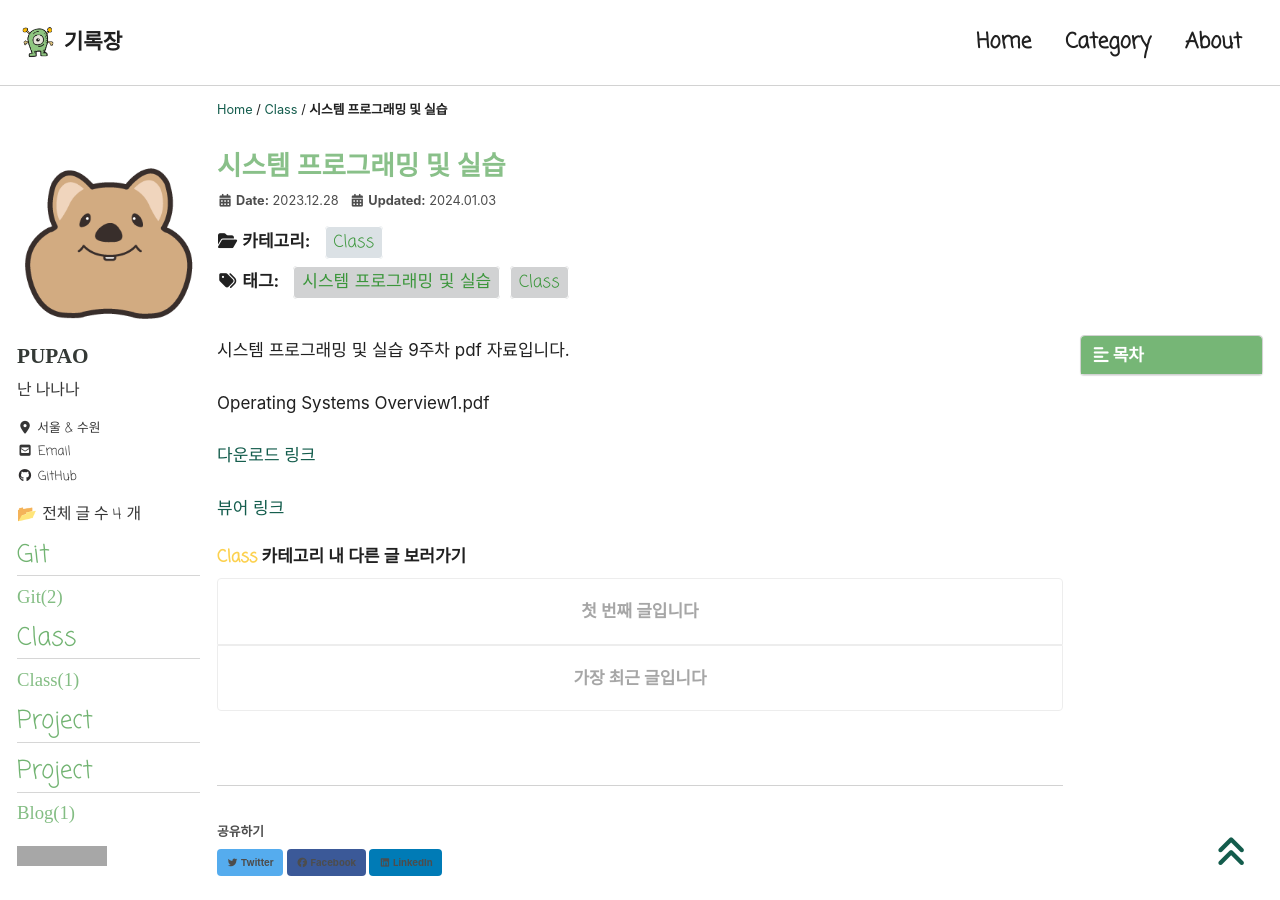
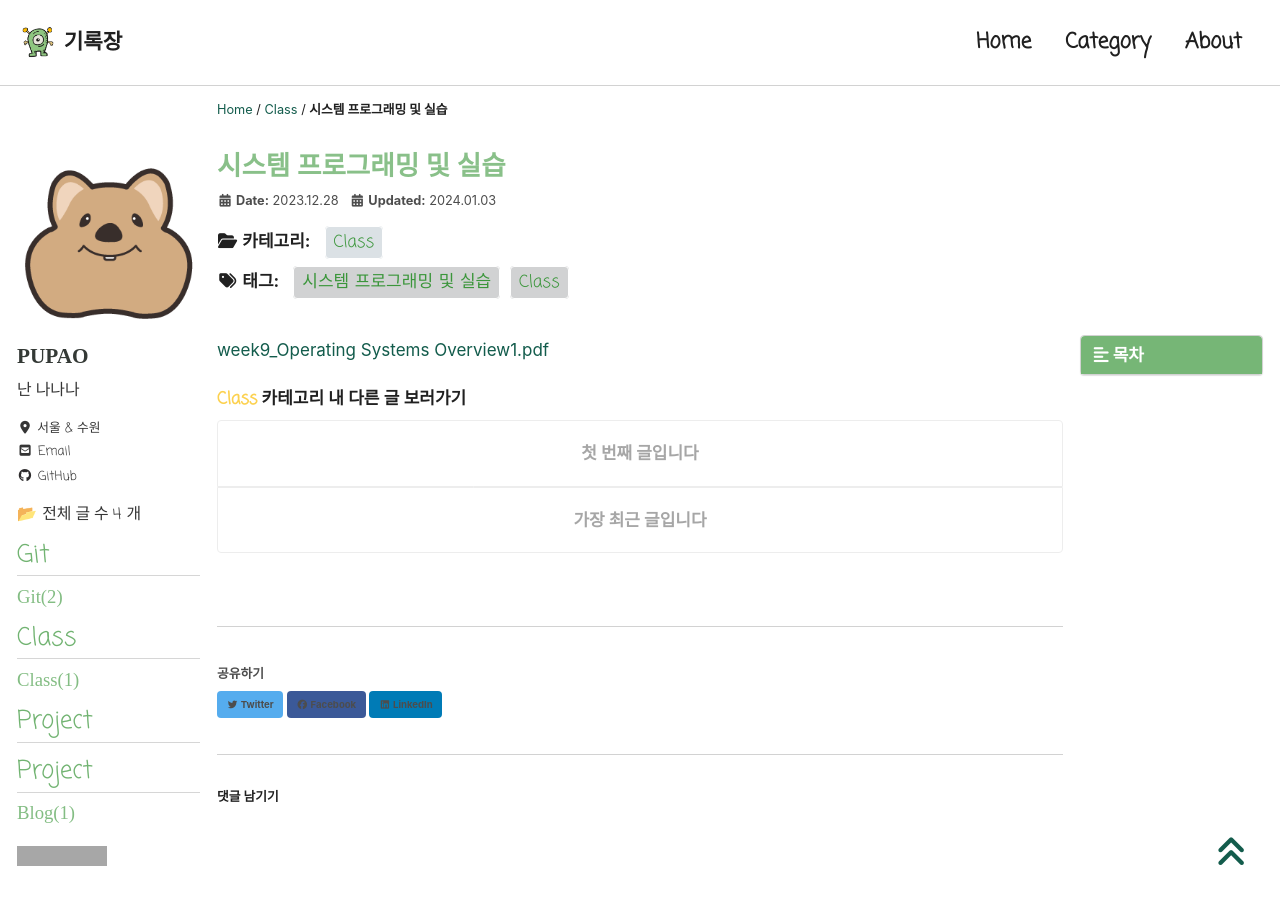
Before and after one commit to PUPAO/PUPAO.github.io, a Jekyll site: the page built from _posts/class/Systems Programming/2023-12-28-9장.md, in a window 1280 px wide and 900 px high. Built offline with Jekyll 4.4.1, drawn with Linux system fonts in a browser that asks for light colours; cached includes are drawn as plain includes; nearby versions of some CDN libraries; some web fonts are replaced; comment, search, counter and statistics services are not loaded; grey boxes are pictures that could not be loaded.

Commit message:
Update 2023-12-28-9장.md

```diff
--- a/_posts/class/Systems Programming/2023-12-28-9장.md
+++ b/_posts/class/Systems Programming/2023-12-28-9장.md
@@ -13,10 +13,6 @@ toc_sticky: true
 date: 2023-12-28
 last_modified_at: 2024-01-03
 ---
-시스템 프로그래밍 및 실습 9주차 pdf 자료입니다.
 
-Operating Systems Overview1.pdf
 
-[다운로드 링크](https://github.com/PUPAO/PUPAO.github.io/files/13795256/Operating.Systems.Overview1.pdf)
-
-[뷰어 링크](https://docs.google.com/viewer?url=https://github.com/PUPAO/PUPAO.github.io/files/13795256/Operating.Systems.Overview1.pdf?raw=True)
+[week9_Operating Systems Overview1.pdf](https://docs.google.com/viewer?url=https://github.com/PUPAO/PUPAO.github.io/files/13795256/Operating.Systems.Overview1.pdf?raw=True)
```
